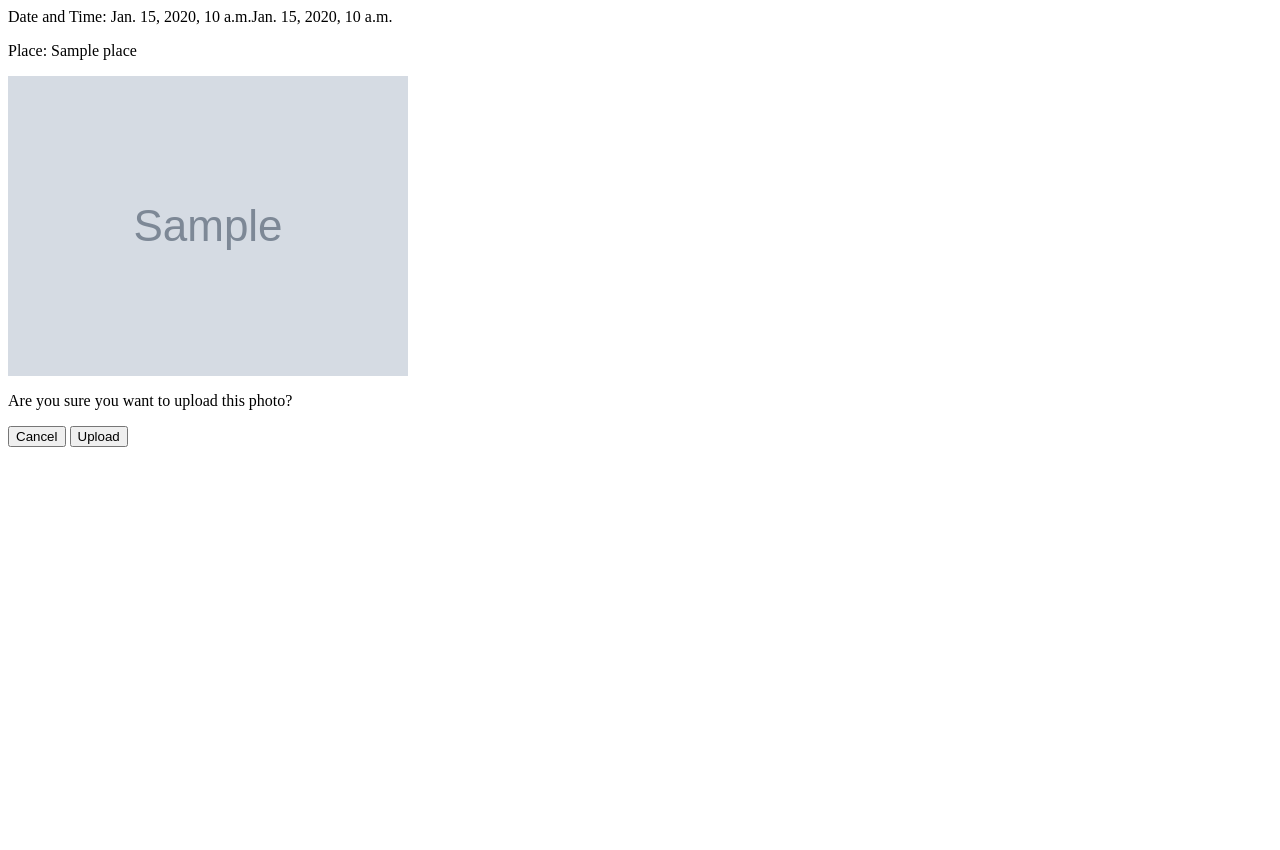
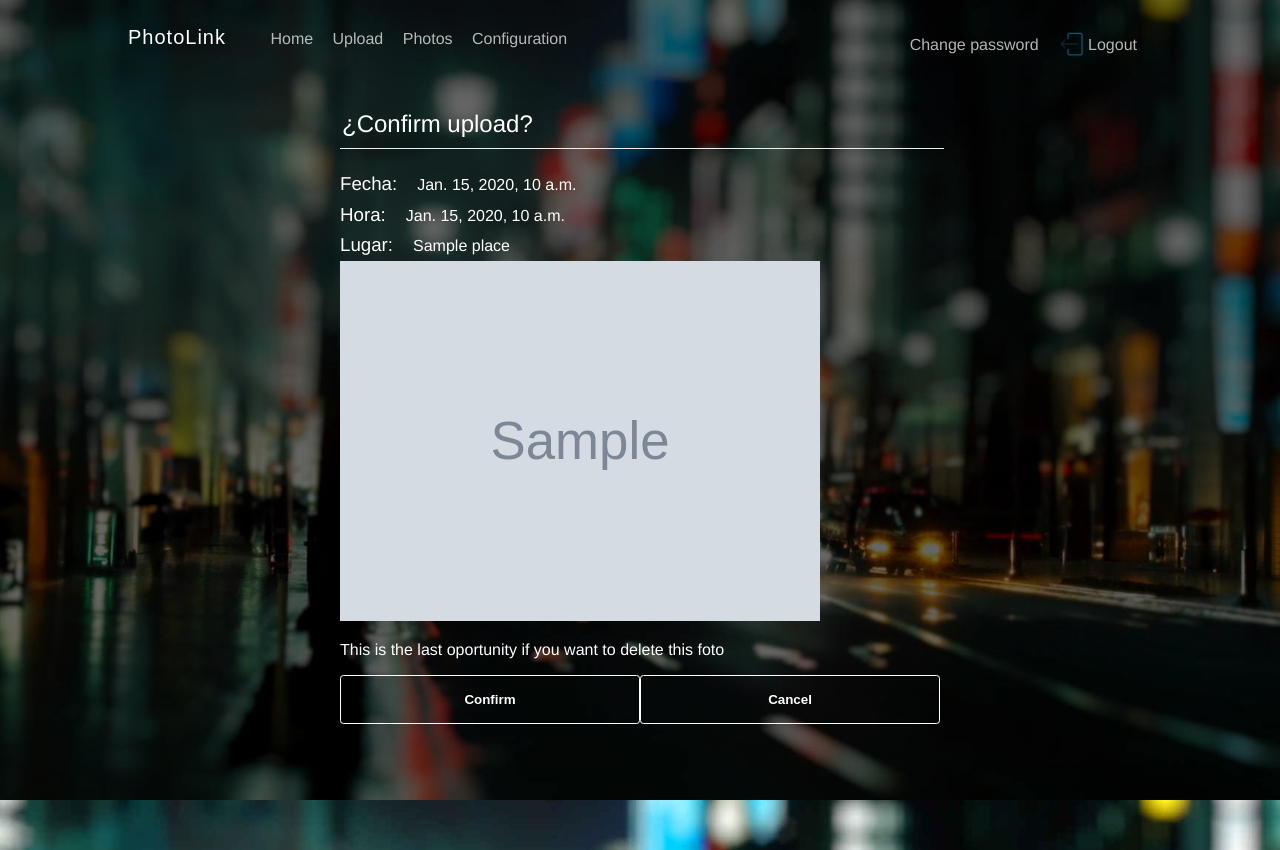
Before and after one commit to ingsoft-famaf/los-del-frente, a Django app: template Code/fotolink/PhotoApp/templates/PhotoApp/cancel_upload.html in a window 1280 px wide. Before the commit the page ends 447 px from the top, so only its background shows below. Run offline with Django 3.2, Linux system fonts and the light colour scheme; tables that the repository leaves empty hold one stand-in row (values such as "Sample post"); the template is opened without the code that fills it: values that come from a table or form of the project are taken from there, most other values are stand-ins (such as "Sample title", 1, 10 or a date in 2020); grey boxes marked "Sample" are stand-in pictures; parts of the project's set-up code (start-up, migrations or seed data) failed here and were passed over; some libraries are stand-ins or nearby versions.

Commit message:
Correccion de texto en templates PhotoApp

```diff
--- a/Code/fotolink/PhotoApp/templates/PhotoApp/cancel_upload.html
+++ b/Code/fotolink/PhotoApp/templates/PhotoApp/cancel_upload.html
@@ -1,9 +1,100 @@
+{% extends 'base.html' %}
+{% load staticfiles %}
+{% load widget_tweaks %}
+{% block title %} Upload {% endblock %}
 
-<form action="" method="post">{% csrf_token %}
-    <p>Date and Time: {{ object.date}}{{ object.time}}</p>
-    <p>Place: {{ object.place }}</p>
+{% block content %}
+<script>
+$(function() {
+	$( "#datepicker" ).datepicker( { dateFormat: 'yy-mm-dd' });
+	//$( "#datepicker" ).datepicker();
+});
+</script>
+	<article id="perfil">
+    <legend>¿Confirm upload?</legend>
+    <h3>Fecha:</h3><label>{{ object.date}}</label><br/>
+    <h3>Hora:</h3><label>{{ object.time}}</label><br/>
+    <h3>Lugar:</h3><label>{{ object.place}}</label><br/>
     <img src="{{ object.picture.url }}" class="img-responsive img-detail" alt="">
-    <p>Are you sure you want to upload this photo?</p>
-    <input type="submit" value="Cancel" />
-<input type="button" onclick="location.href='{% url 'photos:detail' photo.pk %}';" value="Upload" />
-</form>
+    <form  action="" method="post" method=POST enctype="multipart/form-data">
+    {% csrf_token %}
+    <p>This is the last oportunity if you want to delete this foto</p>
+    <input type="submit" value="Cancel" class="btn delete"/>
+	<input type="button" class="btn confirm" onclick="location.href='{% url 'photos:detail' photo.pk %}';" value="Confirm" />
+    </form>
+    <div style="height:100px"></div>
+	</article>
+    <style type="text/css">
+    	#perfil h3 {
+    		display: inline-block;
+    		margin-right: 20px;
+    		margin-top: 5px;
+    		margin-bottom: 5px;
+    	}
+    	#perfil .img-detail {
+    		width: 80%;
+    		margin-left: auto;
+    		margin-right: auto;
+    	}
+        #perfil {
+        	color: white;
+            width: 600px;
+            position: relative;
+            margin-top: 50px;
+            left: 50%;
+            margin-left: -300px;
+            /*border: 1px solid rgba(0, 0, 0, 0.3);
+            border-radius: 4px;
+            background: none repeat scroll 0% 0% rgba(0, 0, 0, 0.3);*/
+        }
+        #perfil legend {
+            padding-bottom: 10px;
+            margin-bottom: 20px;
+            font-size: 1.5rem;
+            border-bottom: 1px solid #ECF0F1;
+            width: 100%;
+        }
+        #perfil input[type=text],
+        #perfil input[type=email],
+        #perfil input[type=url],
+        #perfil select,
+        #perfil input[type=number] {
+            box-sizing: border-box;
+            border: 1px solid #CFD9DB;
+            background-color: transparent;
+            border-radius: 0.25em;
+            width: 100%;
+            padding: 16px;
+            color: white;
+            font-family: "Open Sans",sans-serif;
+            font-size: 1.2rem;
+            margin-bottom: 30px;
+        }
+        #perfil select {
+        	background-color: transparent;
+        }
+        #perfil .btn {
+            border: solid 1px white;
+            background-color: transparent;
+            border-radius: 0.25em;
+            padding: 16px 20px;
+            color: #FFF;
+            font-weight: bold;
+            float: right;
+            cursor: pointer;
+            -moz-appearance: none;
+            transition: 0.5s background-color;
+        }
+        #perfil .confirm,
+        #perfil .delete {
+        	width: 50%;
+        }
+        #perfil .delete {
+        	float: right;
+        }
+        #perfil .btn:hover {
+            background-color: rgba(201, 200, 200, 0.17);
+        }
+
+    </style>
+{% endblock %}
```
Also changed, not shown: Code/fotolink/PhotoApp/templates/PhotoApp/photo_delete.html (+4 -27 lines).
